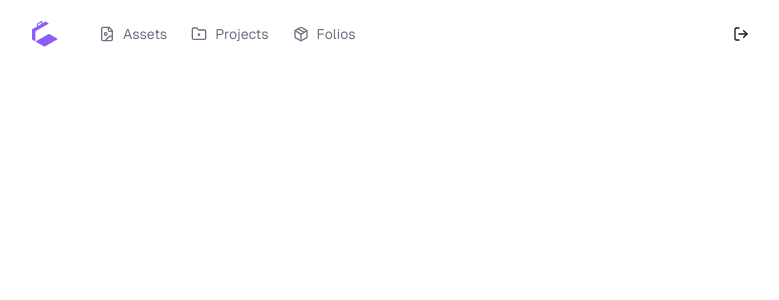
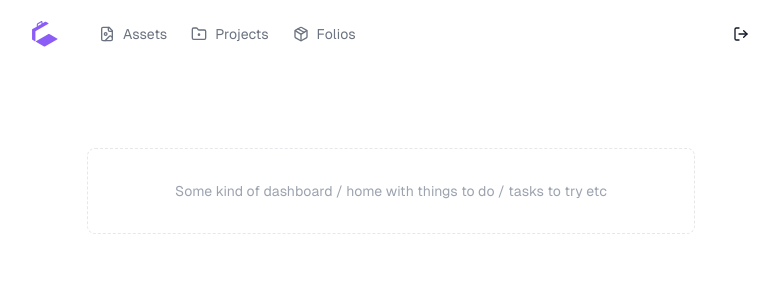
Before and after one commit to richcahill/curaite, a Next.js app: page /app in a window 1280 px wide. Shown: the top 300 px of the page, without its empty margins (249-1028 px from the left). Built offline with nearby package versions, Linux system fonts and the light colour scheme; no server answers.

Commit message:
placeholder index page

```diff
--- a/src/app/app/page.tsx
+++ b/src/app/app/page.tsx
@@ -1,5 +1,9 @@
 export default function Home() {
   return (
-    <div className="flex h-full flex-col items-center justify-center p-8 pb-20 gap-16 sm:p-20"></div>
+    <div className="flex h-full flex-col max-w-3xl w-full mx-auto items-center justify-center p-8 pb-20 gap-16 sm:p-20">
+      <div className="text-sm flex items-center justify-center flex-grow space-y-2 text-center text-gray-400 rounded-lg p-8 w-full border border-gray-200 border-dashed">
+        Some kind of dashboard / home with things to do / tasks to try etc
+      </div>
+    </div>
   );
 }
```
